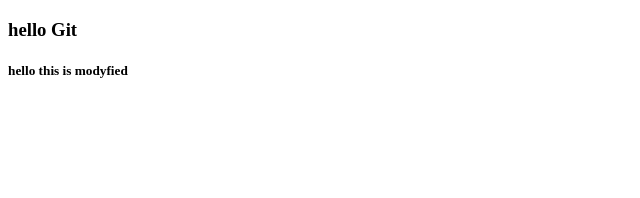
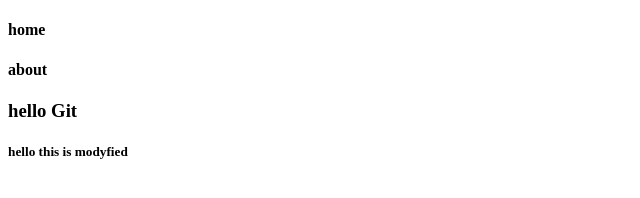
Before and after one commit to biibak/FIRST, a plain HTML site: page index.html in a window 1280 px wide. Shown: the whole page, without its empty margins (0-640 px from the left). Drawn offline with Linux system fonts and the light colour scheme.

Commit message:
header added

```diff
--- a/index.css
+++ b/index.css
@@ -0,0 +1,3 @@
+.header{
+
+}
--- a/index.html
+++ b/index.html
@@ -6,6 +6,10 @@
     <title>Git</title>
 </head>
 <body>
+    <header class="header">
+        <h4>home</h4>
+        <h4>about</h4>
+    </header>
     <h3>hello Git</h3>
     <h5>hello this is modyfied</h5>
 </body>
```
